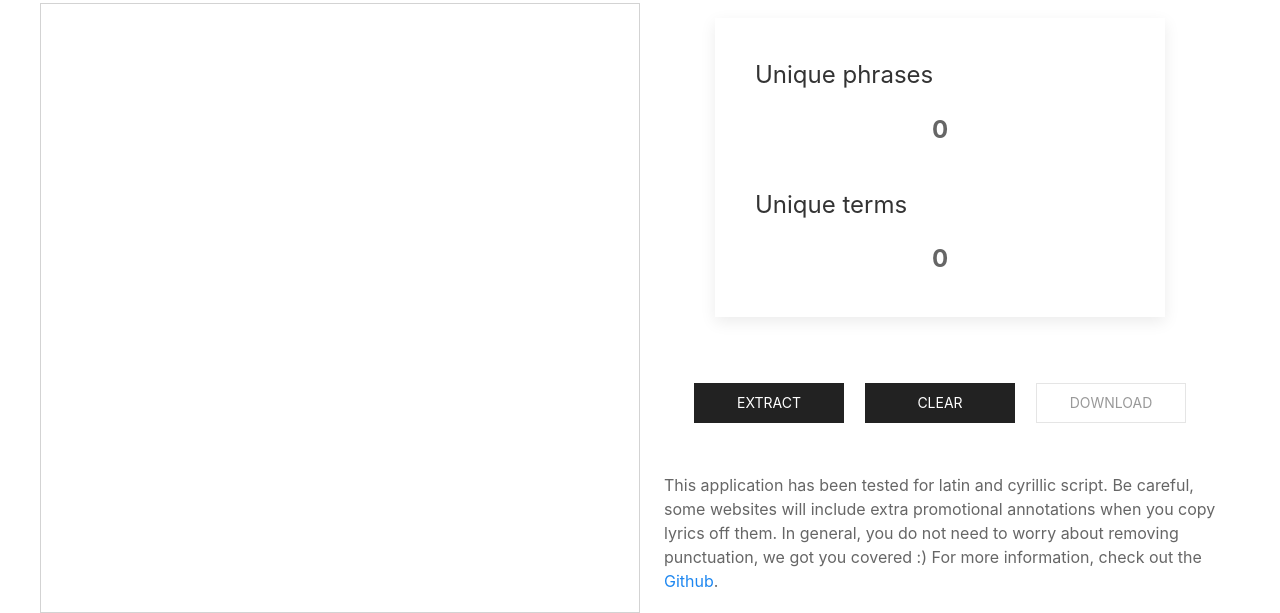
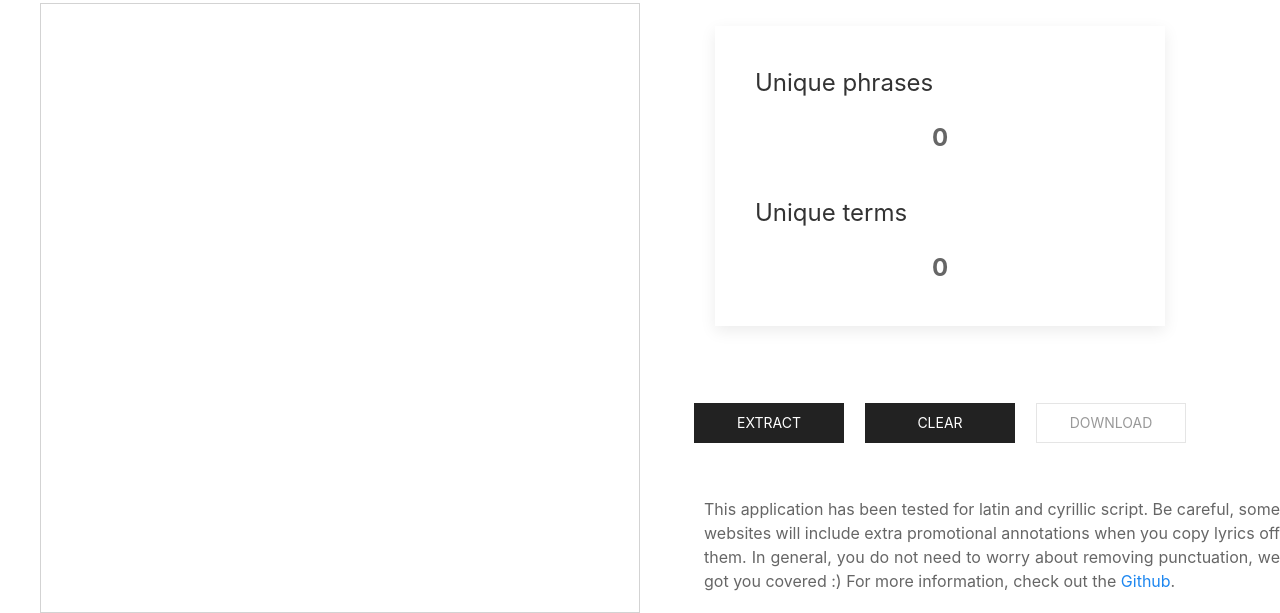
Before and after one commit to pat-jpnk/song-vocabulary, a plain HTML site: page index.html in a window 1280 px wide. Shown: the part 228-841 px from the top of the page. Drawn offline with Linux system fonts and the light colour scheme; files whose address does not match are found by name.

Commit message:
Description formatting is nice

```diff
--- a/index.html
+++ b/index.html
@@ -43,7 +43,7 @@
 
 			</div>
 
-			<div class=uk-text-justify" id="description-text">
+			<div id="description-text">
 				<p>This application has been tested for latin and cyrillic script. Be careful,
 					some websites will include extra promotional annotations when you copy lyrics off them.
 					In general, you do not need to worry about removing punctuation, we got you covered :)
--- a/main.css
+++ b/main.css
@@ -64,5 +64,7 @@ body {
 }
 
 #description-text {
-	margin: 0 1.5em 0 1.5em;
+	width: 36em;
+	margin: 0 0 0 4em;
+	text-align: justify;
 }
```
